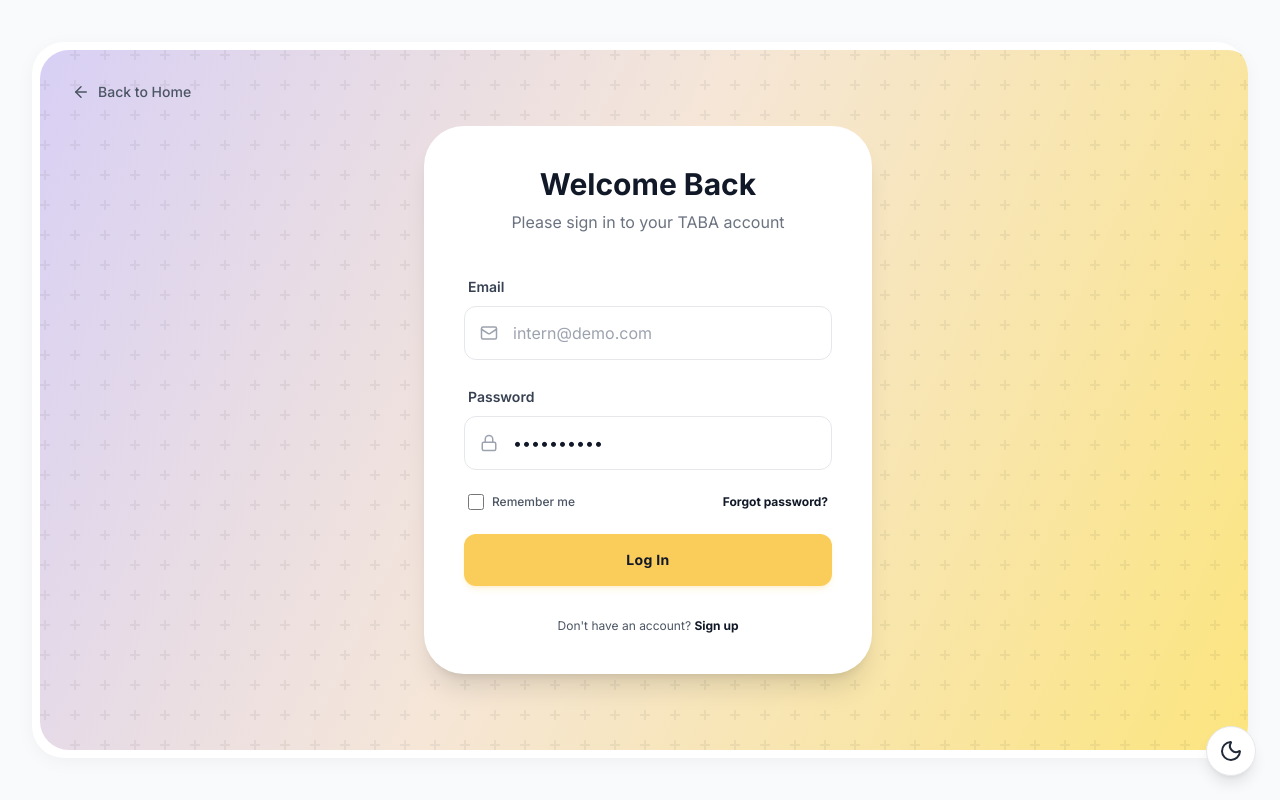
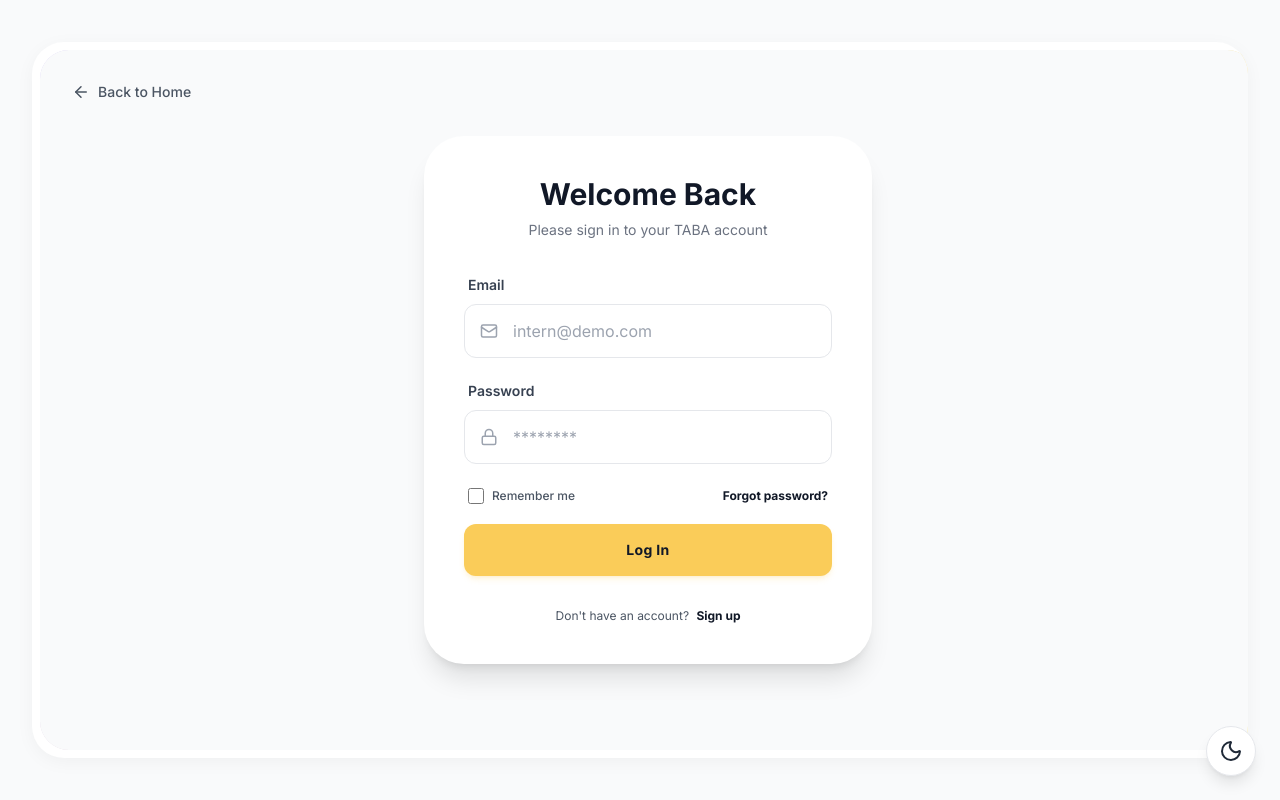
Before and after one commit to AdityaVN5/taba, a React (Vite) app: page /login in a window 1280 px wide. Built offline with nearby package versions, Linux system fonts and the light colour scheme.

Commit message:
fixed auth

```diff
--- a/components/LoginPage.tsx
+++ b/components/LoginPage.tsx
@@ -6,41 +6,59 @@
 import React, { useState } from 'react';
 import { useAuthStore } from '../store/useAuthStore';
 import { useNavigate } from 'react-router-dom';
-import { ArrowLeft, Mail, Lock } from 'lucide-react';
+import { ArrowLeft, Mail, Lock, AlertCircle } from 'lucide-react';
 
 export const LoginPage: React.FC = () => {
   const [email, setEmail] = useState('');
-  const [password, setPassword] = useState('**********'); // Mock password
+  const [password, setPassword] = useState('');
+  const [remember, setRemember] = useState(false);
+  const [error, setError] = useState<string | null>(null);
+  const [isLoading, setIsLoading] = useState(false);
+
   const login = useAuthStore((state) => state.login);
   const navigate = useNavigate();
 
-  const handleSubmit = (e: React.FormEvent) => {
+  const handleSubmit = async (e: React.FormEvent) => {
     e.preventDefault();
-    if (email) {
-      login(email);
+    setError(null);
+    setIsLoading(true);
+
+    try {
+      await login(email, password, remember);
       navigate('/dashboard');
+    } catch (err: any) {
+      setError(err.message || 'Login failed. Please try again.');
+    } finally {
+      setIsLoading(false);
     }
   };
 
   return (
-    <div className="relative w-full h-full min-h-[700px] flex items-center justify-center p-6">
+    <div className="relative w-full h-full min-h-[700px] flex items-center justify-center p-6 bg-gray-50 dark:bg-gray-900">
       {/* Back Link */}
       <button
         onClick={() => navigate('/')}
-        className="absolute top-8 left-8 flex items-center gap-2 text-gray-600 hover:text-black transition-colors"
+        className="absolute top-8 left-8 flex items-center gap-2 text-gray-600 dark:text-gray-400 hover:text-black dark:hover:text-white transition-colors"
       >
         <ArrowLeft size={18} />
         <span className="text-sm font-medium">Back to Home</span>
       </button>
 
       {/* Login Card */}
-      <div className="w-full max-w-md bg-white rounded-[2.5rem] shadow-xl p-10 flex flex-col items-center">
-        <h2 className="text-3xl font-bold mb-2 text-gray-900">Welcome Back</h2>
-        <p className="text-gray-500 mb-10 text-center">Please sign in to your TABA account</p>
+      <div className="w-full max-w-md bg-white dark:bg-gray-800 rounded-[2.5rem] shadow-xl p-10 flex flex-col items-center">
+        <h2 className="text-3xl font-bold mb-2 text-gray-900 dark:text-white">Welcome Back</h2>
+        <p className="text-gray-500 dark:text-gray-400 mb-8 text-center text-sm">Please sign in to your TABA account</p>
 
-        <form onSubmit={handleSubmit} className="w-full space-y-6">
+        {error && (
+            <div className="w-full mb-6 p-4 bg-red-50 dark:bg-red-900/20 border border-red-100 dark:border-red-800 rounded-xl flex items-center gap-3 text-red-600 dark:text-red-400 text-sm animate-in fade-in slide-in-from-top-2">
+                <AlertCircle size={18} />
+                {error}
+            </div>
+        )}
+
+        <form onSubmit={handleSubmit} className="w-full space-y-5">
           <div className="space-y-2">
-            <label className="text-sm font-semibold text-gray-700 ml-1">Email</label>
+            <label className="text-sm font-semibold text-gray-700 dark:text-gray-300 ml-1">Email</label>
             <div className="relative">
               <Mail className="absolute left-4 top-1/2 -translate-y-1/2 text-gray-400" size={18} />
               <input
@@ -48,14 +66,14 @@
                 placeholder="intern@demo.com"
                 value={email}
                 onChange={(e) => setEmail(e.target.value)}
-                className="w-full pl-12 pr-4 py-3.5 rounded-xl border border-gray-200 focus:outline-none focus:ring-2 focus:ring-accent-yellow/50 transition-all text-gray-900"
+                className="w-full pl-12 pr-4 py-3.5 rounded-xl border border-gray-200 dark:border-gray-700 bg-white dark:bg-gray-900 focus:outline-none focus:ring-2 focus:ring-accent-yellow/50 transition-all text-gray-900 dark:text-white"
                 required
               />
             </div>
           </div>
 
           <div className="space-y-2">
-            <label className="text-sm font-semibold text-gray-700 ml-1">Password</label>
+            <label className="text-sm font-semibold text-gray-700 dark:text-gray-300 ml-1">Password</label>
             <div className="relative">
               <Lock className="absolute left-4 top-1/2 -translate-y-1/2 text-gray-400" size={18} />
               <input
@@ -63,30 +81,36 @@
                 placeholder="********"
                 value={password}
                 onChange={(e) => setPassword(e.target.value)}
-                className="w-full pl-12 pr-4 py-3.5 rounded-xl border border-gray-200 focus:outline-none focus:ring-2 focus:ring-accent-yellow/50 transition-all text-gray-900"
+                className="w-full pl-12 pr-4 py-3.5 rounded-xl border border-gray-200 dark:border-gray-700 bg-white dark:bg-gray-900 focus:outline-none focus:ring-2 focus:ring-accent-yellow/50 transition-all text-gray-900 dark:text-white"
                 required
               />
             </div>
           </div>
 
-          <div className="flex items-center justify-between px-1">
-            <label className="flex items-center gap-2 cursor-pointer">
-              <input type="checkbox" className="w-4 h-4 rounded border-gray-300 text-accent-yellow focus:ring-accent-yellow" />
-              <span className="text-xs text-gray-600 font-medium">Remember me</span>
+          <div className="flex items-center justify-between px-1 pt-1">
+            <label className="flex items-center gap-2 cursor-pointer group">
+              <input
+                type="checkbox"
+                checked={remember}
+                onChange={(e) => setRemember(e.target.checked)}
+                className="w-4 h-4 rounded border-gray-300 text-accent-yellow focus:ring-accent-yellow transition-all"
+              />
+              <span className="text-xs text-gray-600 dark:text-gray-400 font-medium group-hover:text-gray-900 dark:group-hover:text-gray-200">Remember me</span>
             </label>
-            <a href="#" className="text-xs text-gray-900 font-bold hover:underline">Forgot password?</a>
+            <a href="#" className="text-xs text-gray-900 dark:text-gray-300 font-bold hover:underline">Forgot password?</a>
           </div>
 
           <button
             type="submit"
-            className="w-full py-4 bg-accent-yellow text-gray-900 font-bold rounded-xl hover:bg-yellow-400 transition-all shadow-md shadow-accent-yellow/20 text-sm tracking-wide mt-2"
+            disabled={isLoading}
+            className="w-full py-4 bg-accent-yellow text-gray-900 font-bold rounded-xl hover:bg-yellow-400 disabled:opacity-50 disabled:cursor-not-allowed transition-all shadow-md shadow-accent-yellow/20 text-sm tracking-wide mt-4 flex justify-center items-center"
           >
-            Log In
+            {isLoading ? 'Signing In...' : 'Log In'}
           </button>
         </form>
 
-        <p className="mt-8 text-xs text-gray-600">
-          Don't have an account? <a href="#" className="text-gray-900 font-bold hover:underline">Sign up</a>
+        <p className="mt-8 text-xs text-gray-600 dark:text-gray-400">
+          Don't have an account? <a href="#" className="text-gray-900 dark:text-white font-bold hover:underline ml-1">Sign up</a>
         </p>
       </div>
     </div>
--- a/store/useAuthStore.ts
+++ b/store/useAuthStore.ts
@@ -1,5 +1,5 @@
 import { create } from 'zustand';
-import { persist } from 'zustand/middleware';
+import { persist, createJSONStorage } from 'zustand/middleware';
 
 interface User {
   id: string;
@@ -10,7 +10,7 @@
 interface AuthState {
   user: User | null;
   isAuthenticated: boolean;
-  login: (email: string) => void;
+  login: (email: string, password: string, remember: boolean) => Promise<void>;
   logout: () => void;
 }
 
@@ -19,15 +19,29 @@
     (set) => ({
       user: null,
       isAuthenticated: false,
-      login: (email: string) =>
-        set({
-          user: { id: '1', name: 'Demo User', email },
-          isAuthenticated: true,
-        }),
-      logout: () => set({ user: null, isAuthenticated: false }),
+      login: async (email, password, remember) => {
+        // Hardcoded credentials
+        if (email === 'intern@demo.com' && password === 'intern123') {
+          set({
+            user: { id: '1', name: 'Intern User', email },
+            isAuthenticated: true,
+          });
+
+          // If remember is false, we might want to use sessionStorage,
+          // but persist is already set up.
+          // One way is to set a flag in the store that can be checked.
+        } else {
+          throw new Error('Invalid email or password');
+        }
+      },
+      logout: () => {
+          set({ user: null, isAuthenticated: false });
+          // Clear storage manually if needed?
+      },
     }),
     {
-      name: 'auth-storage',
+      name: 'taba-auth',
+      storage: createJSONStorage(() => localStorage),
     }
   )
 );
```
